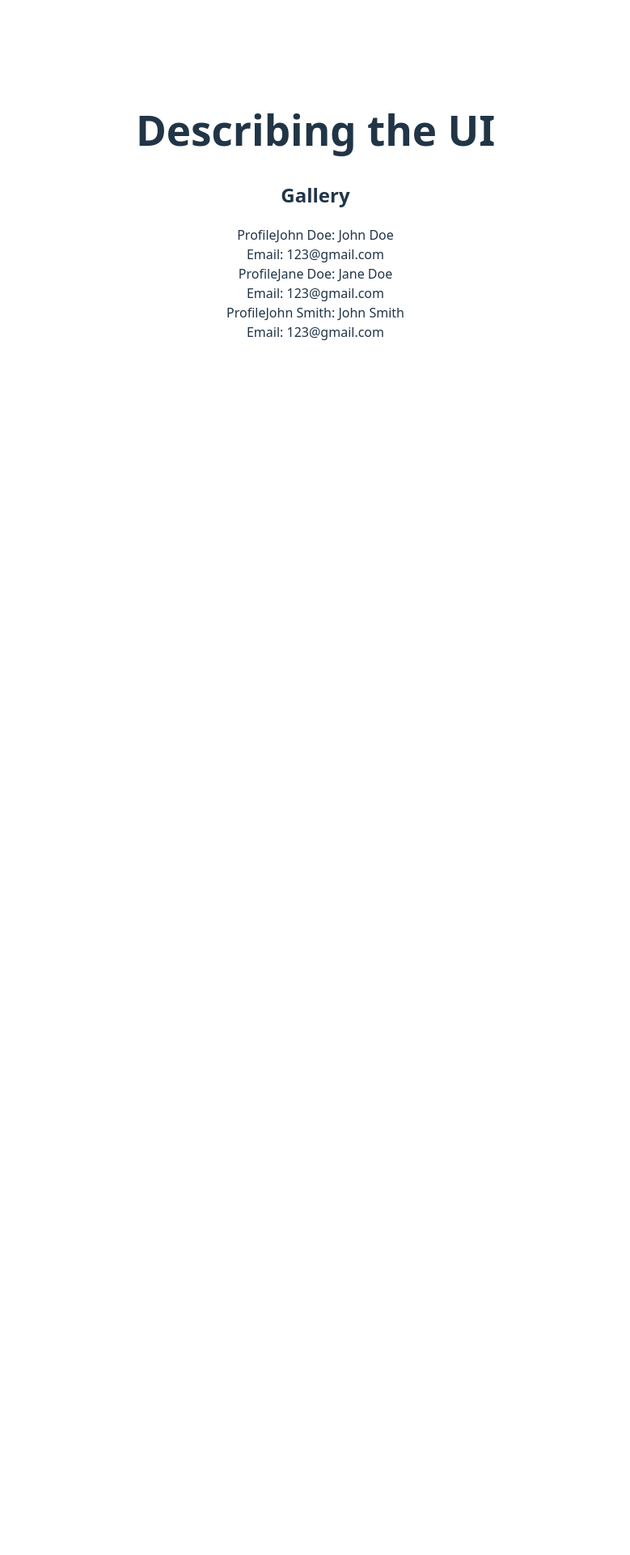
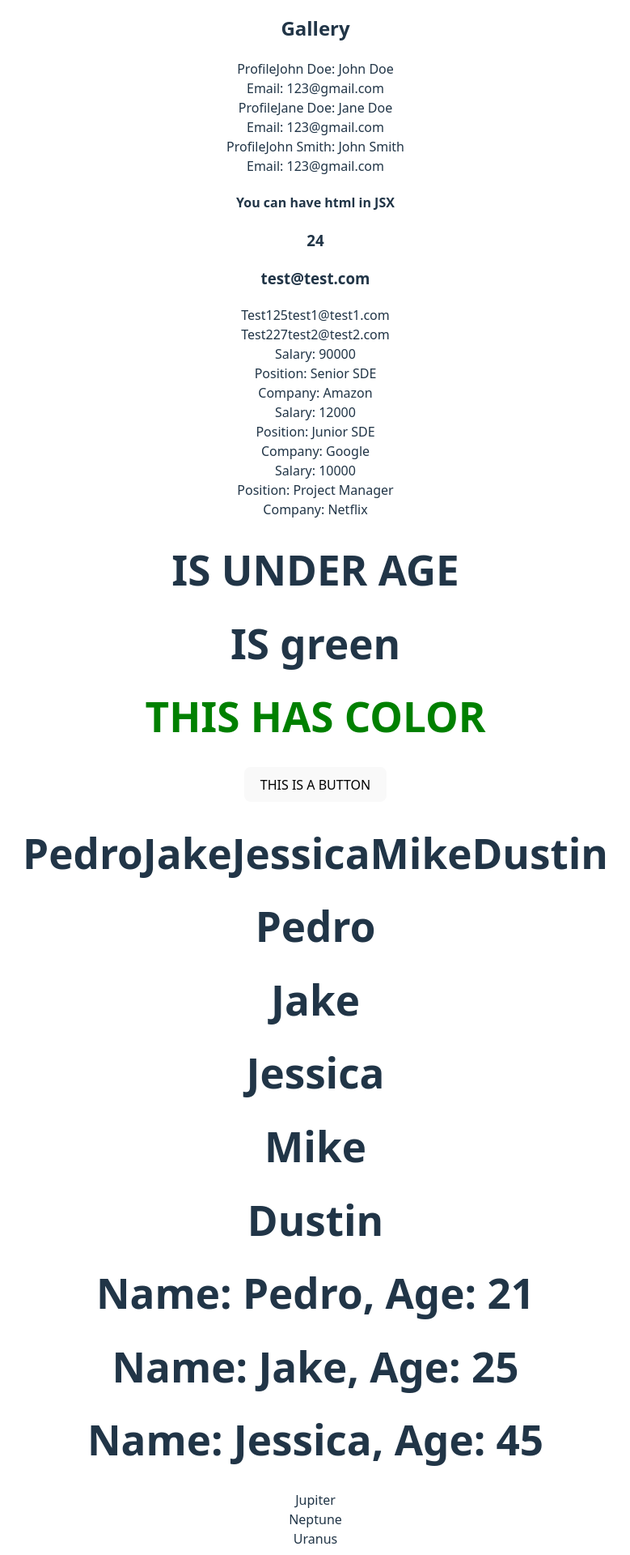
Before and after one commit to jason6842/Antra, a React (Vite) app in the folder Advance/: page / in a window 1280 px wide. Shown: the part 140-2060 px from the top of the page at 81% size, without its empty margins (250-1029 px from the left). Before the commit the page ends 800 px from the top, so only its background shows below. Built offline with nearby package versions, Linux system fonts and the light colour scheme.

Commit message:
Components, ternary, list rendering

```diff
--- a/Advance/src/App.tsx
+++ b/Advance/src/App.tsx
@@ -1,15 +1,84 @@
 import "./App.css";
+import List from "./components/List";
+import Planet from "./components/Planet";
+import Ternary from "./components/Ternary";
 // when importing from a folder, it will look for the index file
 // when importing a "default export", you can name it whatever you want
 import DescribingTheUI from "./DescribingTheUI";
 
 function App() {
+  const htmlInJSX = <h4>You can have html in JSX</h4>
+  const age = <h3>24</h3>
+  const email = <h3>test@test.com</h3>
+  const user = (
+    <div>
+      {age}
+      {email}
+    </div>
+  );
+
+
+
+
   return (
     <div>
       <DescribingTheUI />
+        {htmlInJSX}
+        {user}
+        {/* number uses { 10 } */}
+        <User name="Test1" age={25} email="test1@test1.com"/>
+        <User name="Test2" age={27} email="test2@test2.com"/>
+        <Job salary={90000} position="Senior SDE" company="Amazon"/>
+        <Job salary={12000} position="Junior SDE" company="Google"/>
+        <Job salary={10000} position="Project Manager" company="Netflix"/>
+        <Ternary></Ternary>
+        <List></List>
+        <Planet></Planet>
     </div>
   );
 }
 
+const GetName = () => {
+  return "Test Name";
+}
+
+// Components need to start with a capital letter
+
+const getNameComponent = () => {
+  return <h1>Test Name</h1>;
+}
+
+interface UserProps {
+  name: string;
+  age: number;
+  email: string;
+}
+
+// React.FC stands for Functional Component
+const User: React.FC<UserProps> = ({name, age, email}) => {
+  return (
+    <div>
+      {name}
+      {age}
+      {email}
+    </div>
+  )
+}
+
+interface JobProps {
+  salary: number;
+  position: string;
+  company: string;
+}
+
+const Job: React.FC<JobProps> = ({ salary, position, company}) => {
+  return (
+    <div>
+        <div>Salary: {salary} </div>
+        <div>Position: {position}</div>
+        <div>Company: {company}</div>
+    </div>
+  )
+}
 
 export default App;
--- /dev/null
+++ b/Advance/src/components/List.tsx
@@ -0,0 +1,36 @@
+function List() {
+
+    const names = ["Pedro", "Jake", "Jessica", "Mike", "Dustin"];
+
+    const users = [
+        { name: "Pedro", age: 21 },
+        { name: "Jake", age: 25},
+        { name: "Jessica", age: 45},
+    ];
+
+
+    return (
+        <div>
+            <h1>{names}</h1>
+            {names.map((name, key) => {
+                return <h1 key={key}>{name}</h1>
+            })}
+
+            {users.map((user, key) => {
+                return <User key={key} name={user.name} age={user.age} />
+            })}
+
+        </div>
+    );
+}
+
+interface UserProps {
+    name: string;
+    age: number;
+}
+
+const User: React.FC<UserProps> = ({name, age}) => {
+    return <h1>Name: {name}, Age: {age}</h1>
+}
+
+export default List;
--- /dev/null
+++ b/Advance/src/components/Planet.tsx
@@ -0,0 +1,23 @@
+function Planet() {
+    const planets = [
+        { name: "Mars", isGasPlanet: false},
+        { name: "Earth", isGasPlanet: false},
+        { name: "Jupiter", isGasPlanet: true},
+        { name: "Venus", isGasPlanet: false},
+        { name: "Neptune", isGasPlanet: true},
+        { name: "Uranus", isGasPlanet: true},
+    ]
+    // { } requires a return
+    // no { }  is a one liner
+    return (
+        <div>
+            {planets.map((planet, key) => {
+                //    if (planet.isGasPlanet) return <h3>{planet.name}</h3>
+                    return planet.isGasPlanet && <div>{planet.name}</div>
+                }
+            )}
+        </div>
+    );
+}
+
+export default Planet;
--- /dev/null
+++ b/Advance/src/components/Ternary.tsx
@@ -0,0 +1,18 @@
+export default function Ternary () {
+    const age = 15;
+    // if (age >= 18) {
+    //     return <h1>OVER AGE</h1>
+    // } {
+    //     return <h1>IS UNDER AGE</h1>
+    // }
+    const isGreen = true;
+    return (
+        <div>
+            {age >= 18 ? <h1>OVER AGE</h1> : <h1>IS UNDER AGE</h1>}
+            {isGreen ? <h1>IS green</h1> : <h1> not green</h1>}
+            <h1 style={{color: isGreen ? "green" : "red"}}>THIS HAS COLOR</h1>
+
+            { isGreen && <button> THIS IS A BUTTON</button>}
+        </div>
+    );
+}
```
